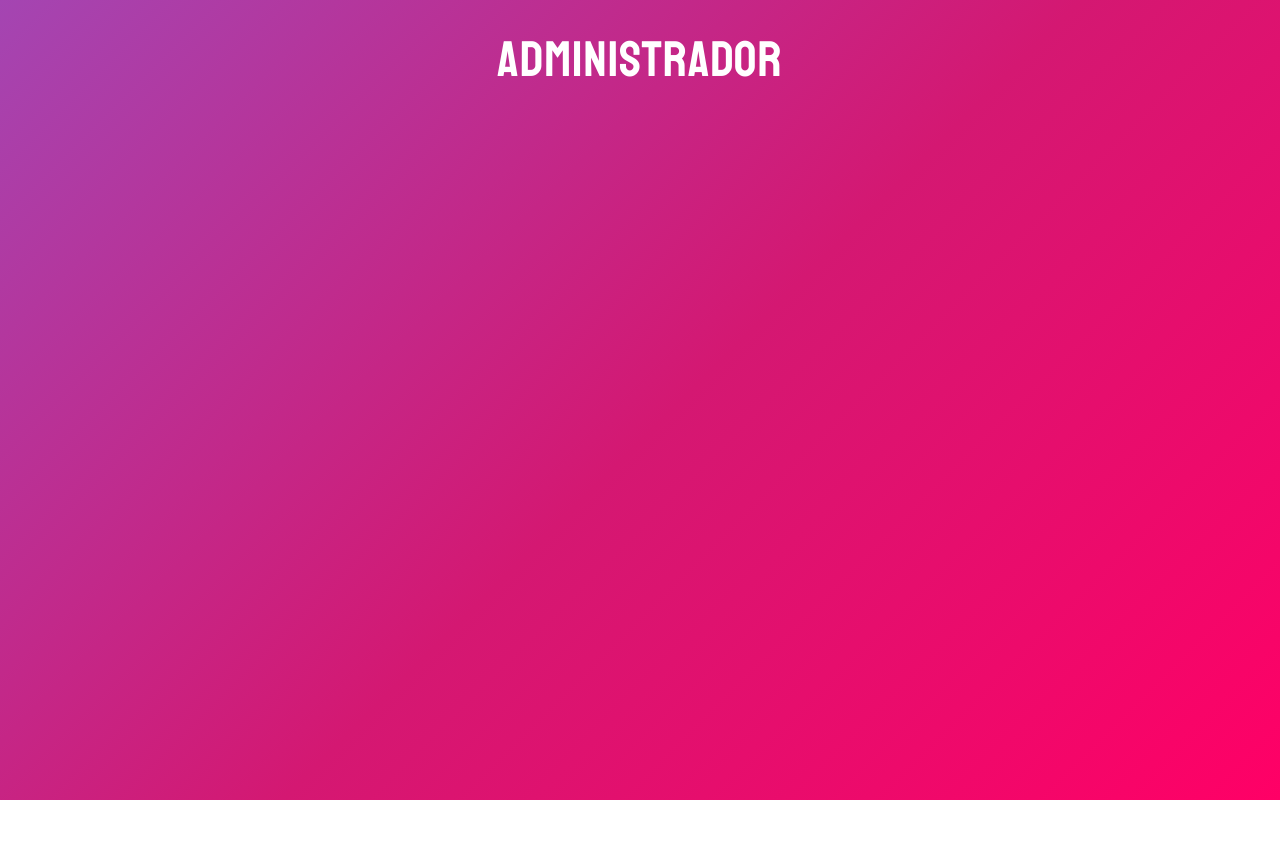
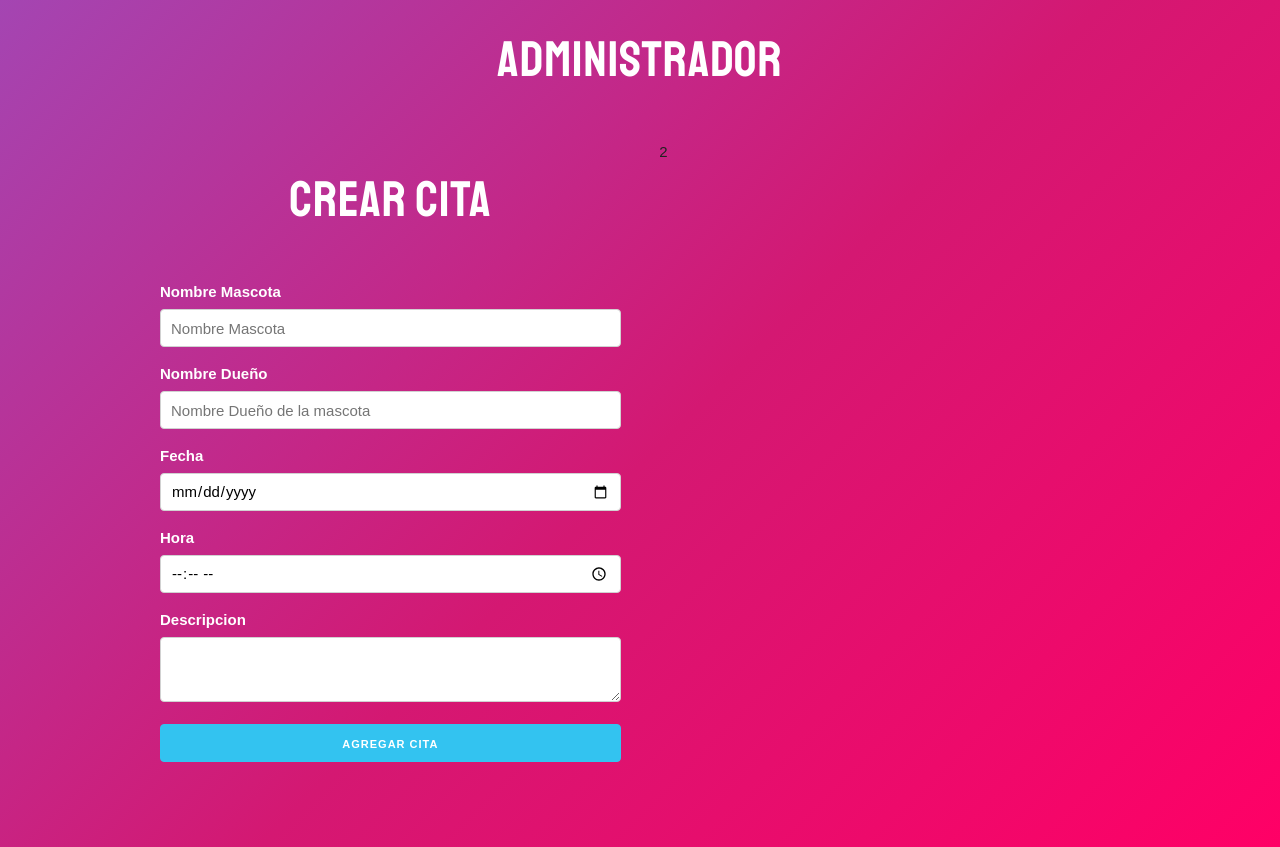
Before and after one commit to MosqueraSt3/agendarCitas, a React (Create React App) app: page / in a window 1280 px wide. Before the commit the page ends 800 px from the top, so only its background shows below. Built offline with nearby package versions, Linux system fonts and the light colour scheme.

Commit message:
formulario

```diff
--- a/src/App.js
+++ b/src/App.js
@@ -1,7 +1,21 @@
+import React, { Fragment } from 'react'
+import Formulario from './components/Formulario'
 
 function App() {
   return (
-    <h1>Administrador</h1>
+    <Fragment>
+      <h1>Administrador</h1>
+      <div className="container">
+        <div className="row">
+          <div className="one-half column">
+            <Formulario />
+          </div>
+          <div className="one-half column">
+            2
+          </div>
+        </div>
+      </div>
+    </Fragment>
   );
 }
 
--- /dev/null
+++ b/src/components/Formulario.js
@@ -0,0 +1,54 @@
+import React, { Fragment } from "react";
+
+const Formulario = () => {
+    return (
+        <Fragment>
+            <h1>Crear Cita</h1>
+
+            <form>
+                <label>Nombre Mascota</label>
+                <input
+                    type="text"
+                    name="mascota"
+                    className="u-full-width"
+                    placeholder="Nombre Mascota"
+                />
+
+                <label>Nombre Dueño</label>
+                <input
+                    type="text"
+                    name="propietario"
+                    className="u-full-width"
+                    placeholder="Nombre Dueño de la mascota"
+                />
+
+                <label>Fecha</label>
+                <input
+                    type="date"
+                    name="fecha"
+                    className="u-full-width"
+                />
+
+                <label>Hora</label>
+                <input
+                    type="time"
+                    name="hora"
+                    className="u-full-width"
+                />
+
+                <label>Descripcion</label>
+                <textarea
+                    className="u-full-width"
+                    name="sintomas"
+                ></textarea>
+
+                <button
+                    type="button"
+                    className="u-full-width button-primary"
+                >Agregar Cita</button>
+            </form>
+        </Fragment>
+    )
+}
+
+export default Formulario
```
